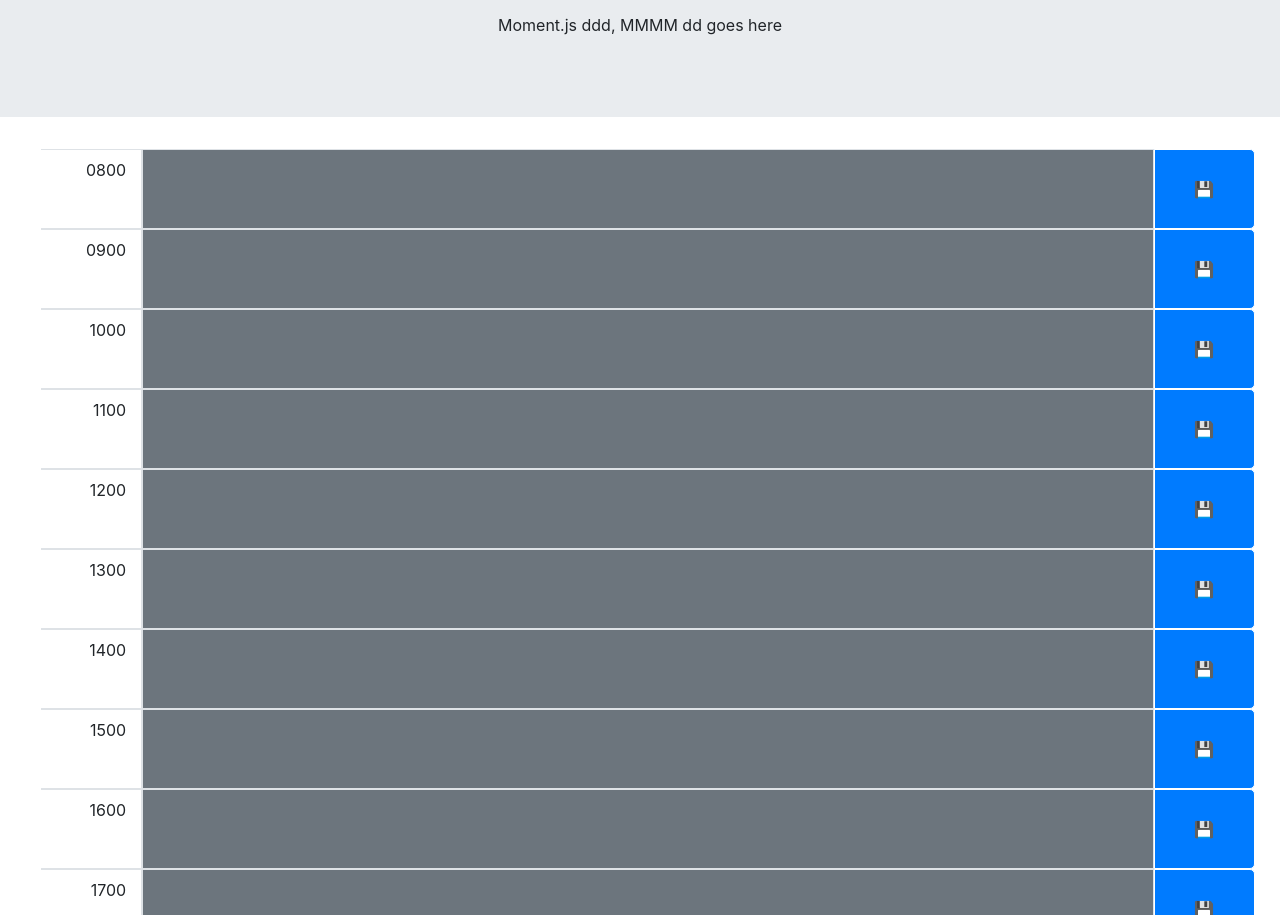
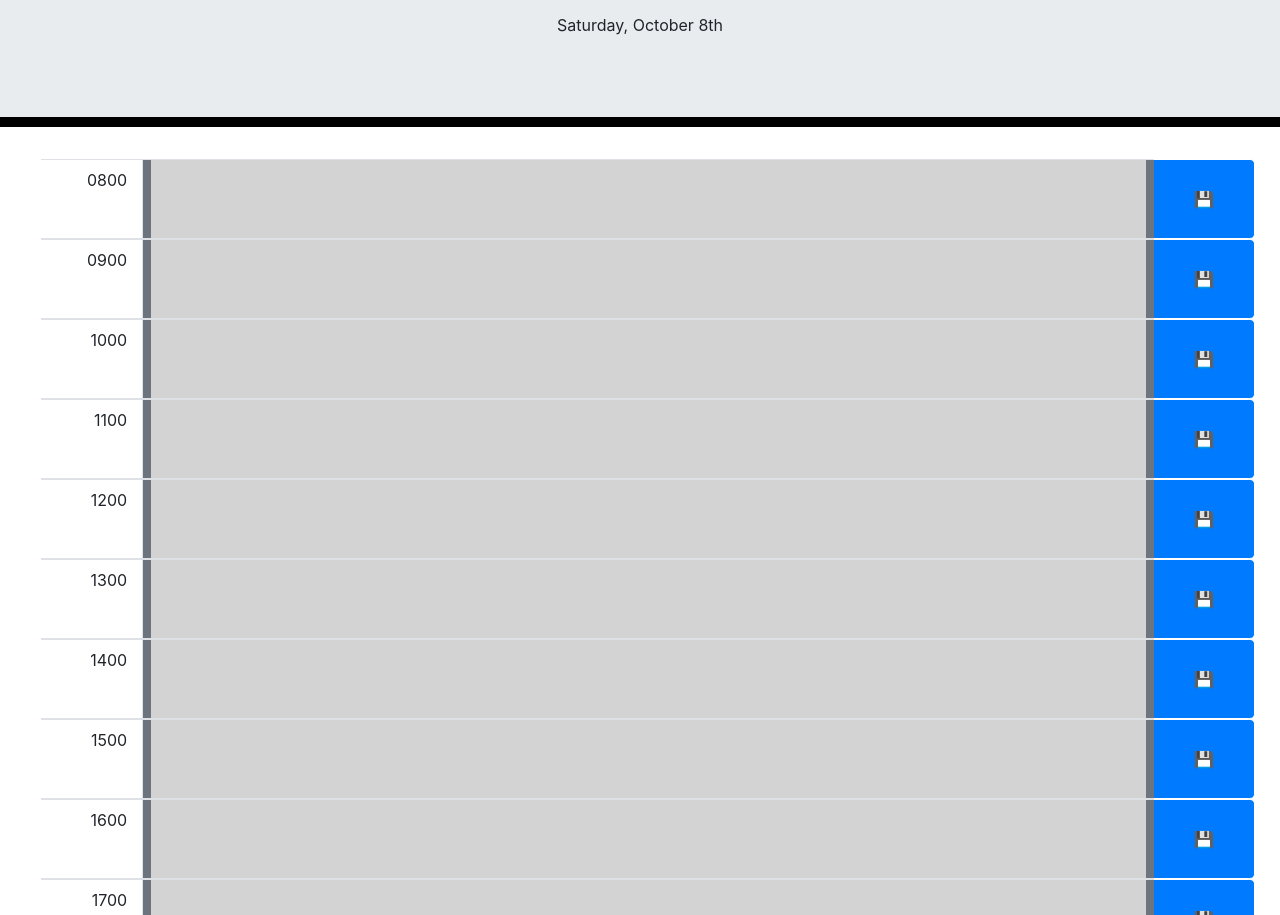
Before and after one commit to mg8955/Daily-Planner-Hourly, a plain HTML site: page index.html in a window 1280 px wide. Shown: the part 155-1070 px from the top of the page. Drawn offline with nearby package versions, Linux system fonts and the light colour scheme.

Commit message:
removed static html elements, added code to JS and CSS

```diff
--- a/assets/script.js
+++ b/assets/script.js
@@ -0,0 +1,59 @@
+var plannerSection = $('#planner-section').addClass('container-fluid px-5 pb-5');
+
+var savedPlan = [];
+
+var date = moment().format("dddd, MMMM Do");
+$("#currentDate").text(date);
+
+function applyColor(textField, i) {
+    var currentTime = parseInt(moment().format("kkmm"));
+        var rowTime = parseInt("0" + (8+i) + "0" + "0");
+        var timeDif = (rowTime - currentTime);
+        if (timeDif > 0)  {
+            textField.addClass('bg-future');
+        } else if ((timeDif > -99) && (timeDif < 0)) {
+            textField.addClass('bg-current');
+        } else {
+            textField.addClass('bg-past');
+        }
+}
+
+function generateRows(num) {
+    for (i = 0; i < num; i++) {
+        if ((8+i) < 10) {
+            var timeText = ("0" + (8+i) + "0" + "0");
+        } else {
+            var timeText = ((8+i) + "0" + "0");
+        }
+        var rowEl = $('<div>').addClass('row justify-content-center fixed-h flex-nowrap');
+        var timeColEl = $('<div>').addClass('col-1 border border-left-0 border-right-0 ml-3 text-right pt-2').text(timeText);
+        var textColEl = $('<div>').addClass('col-10 border border-right-0 px-2 bg-secondary').attr('id', 'text-col');
+        var textField = $('<textarea>').addClass('w-100 h-100 border-0 rounded-0 m-0 pl-2').attr('id', 'text-loc').text('');
+        applyColor(textField, i);
+        var saveButton = $('<input>').addClass('btn btn-primary action').attr({type:'submit', value:'💾', id:'c-button'});
+        var saveColEl = $('<div>').addClass('col-1 px-0');
+
+        plannerSection.append(rowEl);
+        rowEl.append(
+            timeColEl,
+            textColEl,
+            saveColEl
+        );
+        textColEl.append(textField);
+        saveColEl.append(saveButton);
+    }
+}
+
+function updateSavedPlan(saveText, textLoc) {
+
+}
+
+generateRows(10);
+
+$('.btn').click(function() {
+    var grabText = $($(this).parent().parent().children([1]).children([0]));
+    var saveText = grabText.val().trim();
+    var textLoc = grabText.attr('id');
+
+    updateSavedPlan(saveText, textLoc);
+});
--- a/assets/style.css
+++ b/assets/style.css
@@ -1,5 +1,37 @@
+textarea {
+    resize: none;
+}
+
+textarea:focus {
+    outline: none;
+}
+
+.jumbo-border {
+    border-bottom: 10px solid black;
+}
+
 .fixed-h {
     height: 80px;
+}
+
+.bg-past {
+    background-color: lightgray;
+}
+
+.bg-current {
+    background-color: red;
+}
+
+.bg-future {
+    background-color: green;
+}
+
+#text-pad {
+    padding: 0;
+    margin: 0;
+    width: 100%;
+    height: 100%;
+    background-color: lightgray;
 }
 
 #c-button {
@@ -7,4 +39,5 @@
     height: 100%;
     border-radius: 0 5px 5px 0;
     border: 1px solid white;
+    border-left: 0;
 }
--- a/index.html
+++ b/index.html
@@ -10,75 +10,24 @@
     <title>Daily Planner</title>
 </head>
 <body>
-    <header class="jumbotron jumbotron-fluid">
+    <header class="jumbotron jumbotron-fluid jumbo-border">
         <div class="container">
           <div class="row align-items-end justify-content-center">
 
             <div class="col-sm-12 col-lg-6">
               <h1 class="text-center">Workday Scheduler</h1>
               <p class="text-center mt-3">A daily planner app for improving productivity!</p>
-              <p class="text-center">Moment.js ddd, MMMM dd goes here</p>
+              <p class="text-center" id="currentDate"></p>
             </div>
           </div>
         </div>
       </header>
-    <section class="container-fluid px-5 pb-5">
-        <div class="row justify-content-center fixed-h flex-nowrap">
-            <div class="col-1 border border-left-0 ml-3 text-right pt-2">0800</div>
-            <div class="col-10 border bg-secondary"></div>
-            <div class="col-1 px-0"><input class="btn btn-primary" id="c-button" type="submit" value="💾"></div>
-        </div>
-        <div class="row justify-content-center fixed-h flex-nowrap">
-            <div class="col-1 border border-left-0 ml-3 text-right pt-2">0900</div>
-            <div class="col-10 border bg-secondary"></div>
-            <div class="col-1 px-0"><input class="btn btn-primary" id="c-button" type="submit" value="💾"></div>
-        </div>
-        <div class="row justify-content-center fixed-h flex-nowrap">
-            <div class="col-1 border border-left-0 ml-3 text-right pt-2">1000</div>
-            <div class="col-10 border bg-secondary"></div>
-            <div class="col-1 px-0"><input class="btn btn-primary" id="c-button" type="submit" value="💾"></div>
-        </div>
-        <div class="row justify-content-center fixed-h flex-nowrap">
-            <div class="col-1 border border-left-0 ml-3 text-right pt-2">1100</div>
-            <div class="col-10 border bg-secondary"></div>
-            <div class="col-1 px-0"><input class="btn btn-primary" id="c-button" type="submit" value="💾"></div>
-        </div>
-        <div class="row justify-content-center fixed-h flex-nowrap">
-            <div class="col-1 border border-left-0 ml-3 text-right pt-2">1200</div>
-            <div class="col-10 border bg-secondary"></div>
-            <div class="col-1 px-0"><input class="btn btn-primary" id="c-button" type="submit" value="💾"></div>
-        </div>
-        <div class="row justify-content-center fixed-h flex-nowrap">
-            <div class="col-1 border border-left-0 ml-3 text-right pt-2">1300</div>
-            <div class="col-10 border bg-secondary"></div>
-            <div class="col-1 px-0"><input class="btn btn-primary" id="c-button" type="submit" value="💾"></div>
-        </div>
-        <div class="row justify-content-center fixed-h flex-nowrap">
-            <div class="col-1 border border-left-0 ml-3 text-right pt-2">1400</div>
-            <div class="col-10 border bg-secondary"></div>
-            <div class="col-1 px-0"><input class="btn btn-primary" id="c-button" type="submit" value="💾"></div>
-        </div>
-        <div class="row justify-content-center fixed-h flex-nowrap">
-            <div class="col-1 border border-left-0 ml-3 text-right pt-2">1500</div>
-            <div class="col-10 border bg-secondary"></div>
-            <div class="col-1 px-0"><input class="btn btn-primary" id="c-button" type="submit" value="💾"></div>
-        </div>
-        <div class="row justify-content-center fixed-h flex-nowrap">
-            <div class="col-1 border border-left-0 ml-3 text-right pt-2">1600</div>
-            <div class="col-10 border bg-secondary"></div>
-            <div class="col-1 px-0"><input class="btn btn-primary" id="c-button" type="submit" value="💾"></div>
-        </div>
-        <div class="row justify-content-center fixed-h flex-nowrap">
-            <div class="col-1 border border-left-0 ml-3 text-right pt-2">1700</div>
-            <div class="col-10 border bg-secondary"></div>
-            <div class="col-1 px-0"><input class="btn btn-primary" id="c-button" type="submit" value="💾"></div>
-        </div>
-    </section>
+    <section id="planner-section"></section>
 
 </body>
 <script src="https://cdnjs.cloudflare.com/ajax/libs/jquery/3.5.1/jquery.slim.min.js"></script>
-<script type="text/javascript" src="https://cdnjs.cloudflare.com/ajax/libs/moment.js/2.27.0/moment.min.js"></script>
+<script src="https://cdnjs.cloudflare.com/ajax/libs/moment.js/2.27.0/moment.min.js"></script>
 <script src="https://cdnjs.cloudflare.com/ajax/libs/popper.js/1.16.1/umd/popper.min.js"></script>
 <script src="https://cdnjs.cloudflare.com/ajax/libs/twitter-bootstrap/4.5.0/js/bootstrap.min.js"></script>
-<script src="script.js"></script>
+<script src="assets\script.js"></script>
 </html>
```
